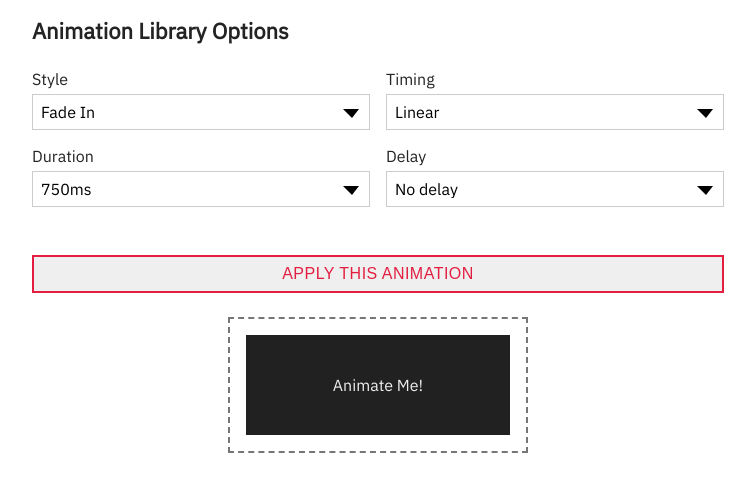
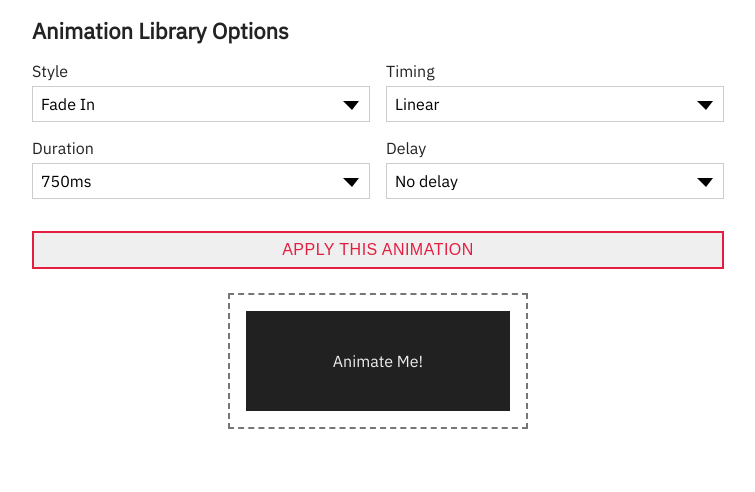
Before and after one commit to 10up/component-animate, a website built with webpack: page demo/index.html in a window 1280 px wide. Shown: the whole page, without its empty margins (262-1017 px from the left). Built offline with nearby package versions, Linux system fonts and the light colour scheme; some packages are replaced by stand-ins of ours.

Commit message:
updated demo and file structure

```diff
--- a/demo/demo.css
+++ b/demo/demo.css
@@ -24,6 +24,7 @@ legend {
 	display: block;
 	font-size: 22px;
 	font-weight: 600;
+	margin-bottom: 8px;
 	padding-left: 8px;
 	width: 100%;
 }
@@ -132,12 +133,12 @@ fieldset {
 .demo-wrap {
 	border: 2px dashed #767676;
 	margin: 1em auto;
+	max-width: 300px;
 	padding: 1em;
-	width: 300px;
 }
 
 .demo-controls {
-	padding: 1em 0;
+	padding: 0;
 	display: flex;
 	flex-wrap: wrap;
 }
```
